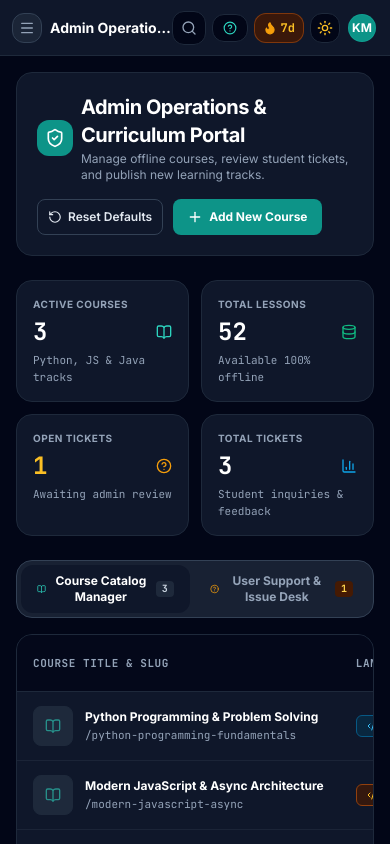
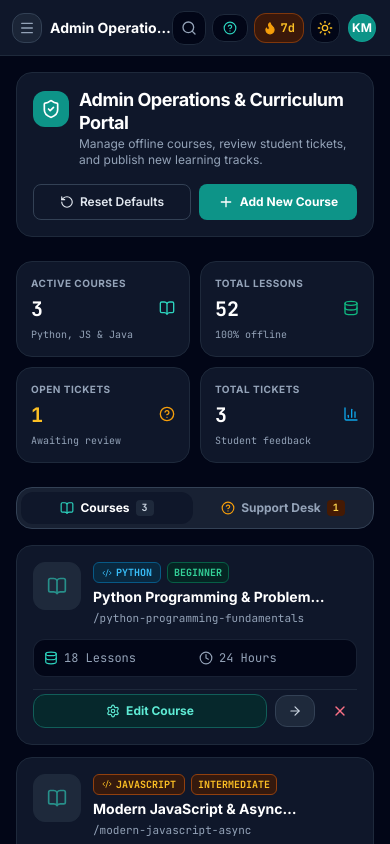
Before and after one commit to agudu50/CodeTutor-Africa, a React (Vite) app: page /admin in a window 390 px wide. Built offline with nearby package versions, Linux system fonts and the light colour scheme.

Commit message:
enhanced the admin dashboard

```diff
--- a/src/features/admin/components/CourseListTable.tsx
+++ b/src/features/admin/components/CourseListTable.tsx
@@ -22,8 +22,135 @@ export const CourseListTable: React.FC<CourseListTableProps> = memo(({
   onEditCourse,
   onDeleteCourse,
 }) => {
+  if (courses.length === 0) {
     return (
-    <div className="rounded-2xl border border-slate-200 dark:border-slate-800 bg-white dark:bg-slate-900 shadow-xs overflow-hidden">
+      <div className="rounded-2xl border border-slate-200 dark:border-slate-800 bg-white dark:bg-slate-900 shadow-xs p-12 text-center text-slate-500 dark:text-slate-400 space-y-2">
+        <BookOpen className="w-8 h-8 mx-auto text-slate-400 opacity-60" />
+        <p className="font-bold text-sm text-slate-900 dark:text-white">No courses published yet.</p>
+        <p className="text-xs text-slate-400">Click &quot;Add New Course&quot; to publish your first learning track.</p>
+      </div>
+    )
+  }
+
+  const getDifficultyBadge = (diff: string) => {
+    switch (diff) {
+      case 'beginner':
+        return 'bg-emerald-50 dark:bg-emerald-950/70 text-emerald-700 dark:text-emerald-400 border-emerald-200 dark:border-emerald-800'
+      case 'intermediate':
+        return 'bg-amber-50 dark:bg-amber-950/70 text-amber-700 dark:text-amber-400 border-amber-200 dark:border-amber-800'
+      default:
+        return 'bg-rose-50 dark:bg-rose-950/70 text-rose-700 dark:text-rose-400 border-rose-200 dark:border-rose-800'
+    }
+  }
+
+  const getLanguageBadge = (lang: string) => {
+    switch (lang) {
+      case 'python':
+        return 'bg-sky-50 dark:bg-sky-950/70 text-sky-700 dark:text-sky-400 border-sky-200 dark:border-sky-800'
+      case 'javascript':
+        return 'bg-amber-50 dark:bg-amber-950/70 text-amber-700 dark:text-amber-400 border-amber-200 dark:border-amber-800'
+      default:
+        return 'bg-purple-50 dark:bg-purple-950/70 text-purple-700 dark:text-purple-400 border-purple-200 dark:border-purple-800'
+    }
+  }
+
+  return (
+    <div className="space-y-3">
+      {/* ═══════════════════════════════════════════════════════════════
+          MOBILE VIEW: TOUCH-FRIENDLY CARD FEED (block md:hidden)
+          ═══════════════════════════════════════════════════════════════ */}
+      <div className="grid grid-cols-1 gap-3 md:hidden">
+        {courses.map((course) => (
+          <div
+            key={course.id}
+            className="p-4 rounded-2xl border border-slate-200 dark:border-slate-800 bg-white dark:bg-slate-900 shadow-2xs space-y-3"
+          >
+            {/* Header: Thumbnail + Title */}
+            <div className="flex items-start gap-3">
+              <div className="w-12 h-12 rounded-xl overflow-hidden border border-slate-200 dark:border-slate-800 bg-slate-100 dark:bg-slate-800 shrink-0 flex items-center justify-center">
+                {course.thumbnailUrl ? (
+                  <img
+                    src={course.thumbnailUrl}
+                    alt={course.title}
+                    className="w-full h-full object-cover"
+                  />
+                ) : (
+                  <BookOpen className="w-5 h-5 text-brand-600 dark:text-brand-400 opacity-60" />
+                )}
+              </div>
+
+              <div className="space-y-1 min-w-0 flex-1">
+                <div className="flex items-center gap-1.5 flex-wrap">
+                  <span className={`inline-flex items-center gap-1 px-2 py-0.5 rounded-md text-[10px] font-bold uppercase border font-mono ${getLanguageBadge(course.language)}`}>
+                    <Code2 className="w-2.5 h-2.5" />
+                    <span>{course.language}</span>
+                  </span>
+                  <span className={`inline-flex items-center px-1.5 py-0.5 rounded-md text-[10px] font-bold uppercase border font-mono ${getDifficultyBadge(course.difficulty)}`}>
+                    {course.difficulty}
+                  </span>
+                </div>
+                <h4 className="font-bold text-sm text-slate-900 dark:text-white leading-snug line-clamp-1">
+                  {course.title}
+                </h4>
+                <p className="text-[11px] font-mono text-slate-400 truncate">
+                  /{course.slug}
+                </p>
+              </div>
+            </div>
+
+            {/* Metrics Sub-bar */}
+            <div className="grid grid-cols-2 gap-2 p-2.5 rounded-xl bg-slate-50 dark:bg-slate-950 border border-slate-200 dark:border-slate-800/80 text-xs font-mono text-slate-600 dark:text-slate-400">
+              <div className="flex items-center gap-1.5">
+                <Database className="w-3.5 h-3.5 text-brand-600 dark:text-brand-400" />
+                <span>{course.totalLessons} Lessons</span>
+              </div>
+              <div className="flex items-center gap-1.5">
+                <Clock className="w-3.5 h-3.5 text-slate-400" />
+                <span>{course.estimatedHours} Hours</span>
+              </div>
+            </div>
+
+            {/* Action Bar */}
+            <div className="flex items-center gap-2 pt-1 border-t border-slate-100 dark:border-slate-800">
+              <button
+                type="button"
+                onClick={() => onEditCourse(course)}
+                className="flex-1 py-2 px-3 rounded-xl bg-brand-50 dark:bg-brand-950/70 text-brand-700 dark:text-brand-300 border border-brand-200 dark:border-brand-800 text-xs font-bold flex items-center justify-center gap-1.5 hover:bg-brand-100 cursor-pointer"
+              >
+                <Settings className="w-3.5 h-3.5" />
+                <span>Edit Course</span>
+              </button>
+
+              <Link
+                to={`/learning/courses/${course.id}`}
+                className="py-2 px-3 rounded-xl bg-slate-100 dark:bg-slate-800 text-slate-700 dark:text-slate-300 border border-slate-200 dark:border-slate-700 text-xs font-semibold flex items-center justify-center gap-1"
+                title="Preview"
+              >
+                <ArrowRight className="w-3.5 h-3.5" />
+                <span className="hidden xs:inline">Preview</span>
+              </Link>
+
+              <button
+                type="button"
+                onClick={() => {
+                  if (confirm(`Are you sure you want to delete "${course.title}"?`)) {
+                    onDeleteCourse(course.id)
+                  }
+                }}
+                className="p-2 rounded-xl text-rose-600 dark:text-rose-400 hover:bg-rose-50 dark:hover:bg-rose-950/50 border border-transparent hover:border-rose-200 transition-colors cursor-pointer"
+                title="Delete"
+              >
+                <X className="w-4 h-4" />
+              </button>
+            </div>
+          </div>
+        ))}
+      </div>
+
+      {/* ═══════════════════════════════════════════════════════════════
+          DESKTOP VIEW: FULL DATA TABLE (hidden md:block)
+          ═══════════════════════════════════════════════════════════════ */}
+      <div className="hidden md:block rounded-2xl border border-slate-200 dark:border-slate-800 bg-white dark:bg-slate-900 shadow-xs overflow-hidden">
         <div className="overflow-x-auto">
           <table className="w-full text-left text-xs border-collapse">
             <thead>
@@ -37,31 +164,7 @@ export const CourseListTable: React.FC<CourseListTableProps> = memo(({
               </tr>
             </thead>
             <tbody className="divide-y divide-slate-100 dark:divide-slate-800/80 font-sans">
-            {courses.length === 0 ? (
-              <tr>
-                <td colSpan={6} className="py-12 text-center text-slate-500 dark:text-slate-400">
-                  <BookOpen className="w-8 h-8 mx-auto text-slate-400 mb-2 opacity-60" />
-                  <p className="font-semibold">No courses created yet.</p>
-                  <p className="text-xs text-slate-400">Click &quot;Add New Course&quot; to publish your first track.</p>
-                </td>
-              </tr>
-            ) : (
-              courses.map((course) => {
-                const diffBadge =
-                  course.difficulty === 'beginner'
-                    ? 'bg-emerald-50 dark:bg-emerald-950/70 text-emerald-700 dark:text-emerald-400 border-emerald-200 dark:border-emerald-800'
-                    : course.difficulty === 'intermediate'
-                    ? 'bg-amber-50 dark:bg-amber-950/70 text-amber-700 dark:text-amber-400 border-amber-200 dark:border-amber-800'
-                    : 'bg-rose-50 dark:bg-rose-950/70 text-rose-700 dark:text-rose-400 border-rose-200 dark:border-rose-800'
-
-                const langBadge =
-                  course.language === 'python'
-                    ? 'bg-sky-50 dark:bg-sky-950/70 text-sky-700 dark:text-sky-400 border-sky-200 dark:border-sky-800'
-                    : course.language === 'javascript'
-                    ? 'bg-amber-50 dark:bg-amber-950/70 text-amber-700 dark:text-amber-400 border-amber-200 dark:border-amber-800'
-                    : 'bg-purple-50 dark:bg-purple-950/70 text-purple-700 dark:text-purple-400 border-purple-200 dark:border-purple-800'
-
-                return (
+              {courses.map((course) => (
                 <tr
                   key={course.id}
                   className="hover:bg-slate-50/60 dark:hover:bg-slate-800/40 transition-colors"
@@ -93,7 +196,7 @@ export const CourseListTable: React.FC<CourseListTableProps> = memo(({
 
                   {/* Language */}
                   <td className="py-3.5 px-4 font-mono">
-                      <span className={`inline-flex items-center gap-1 px-2.5 py-0.5 rounded-md text-[10px] font-bold uppercase border ${langBadge}`}>
+                    <span className={`inline-flex items-center gap-1 px-2.5 py-0.5 rounded-md text-[10px] font-bold uppercase border ${getLanguageBadge(course.language)}`}>
                       <Code2 className="w-3 h-3" />
                       <span>{course.language}</span>
                     </span>
@@ -101,7 +204,7 @@ export const CourseListTable: React.FC<CourseListTableProps> = memo(({
 
                   {/* Difficulty */}
                   <td className="py-3.5 px-4 font-mono">
-                      <span className={`inline-flex items-center px-2 py-0.5 rounded-md text-[10px] font-bold uppercase border ${diffBadge}`}>
+                    <span className={`inline-flex items-center px-2 py-0.5 rounded-md text-[10px] font-bold uppercase border ${getDifficultyBadge(course.difficulty)}`}>
                       {course.difficulty}
                     </span>
                   </td>
@@ -159,11 +262,10 @@ export const CourseListTable: React.FC<CourseListTableProps> = memo(({
                     </div>
                   </td>
                 </tr>
-                )
-              })
-            )}
+              ))}
             </tbody>
           </table>
+        </div>
       </div>
     </div>
   )
--- a/src/features/admin/pages/AdminDashboardPage.tsx
+++ b/src/features/admin/pages/AdminDashboardPage.tsx
@@ -92,17 +92,17 @@ export const AdminDashboardPage: React.FC = () => {
         </div>
       )}
 
-      {/* ═══════════════════════════════════════════════════════════════
+      {/* ═══════════════════════════════════════════════════════════
           ADMIN PORTAL HEADER BANNER
           ═══════════════════════════════════════════════════════════════ */}
-      <div className="flex flex-col sm:flex-row sm:items-center sm:justify-between gap-4 p-5 sm:p-6 rounded-2xl border border-slate-200 dark:border-slate-800 bg-white dark:bg-slate-900 shadow-xs">
+      <div className="flex flex-col sm:flex-row sm:items-center sm:justify-between gap-4 p-4 sm:p-6 rounded-2xl border border-slate-200 dark:border-slate-800 bg-white dark:bg-slate-900 shadow-xs">
         <div className="space-y-1">
-          <div className="flex items-center gap-2">
-            <div className="p-2 rounded-xl bg-brand-600 text-white shadow-xs">
+          <div className="flex items-start sm:items-center gap-2.5">
+            <div className="p-2 rounded-xl bg-brand-600 text-white shadow-xs shrink-0 mt-0.5 sm:mt-0">
               <ShieldCheck className="w-5 h-5" />
             </div>
             <div>
-              <h1 className="text-xl sm:text-2xl font-bold tracking-tight text-slate-900 dark:text-white">
+              <h1 className="text-lg sm:text-2xl font-bold tracking-tight text-slate-900 dark:text-white leading-tight">
                 Admin Operations & Curriculum Portal
               </h1>
               <p className="text-xs text-slate-500 dark:text-slate-400 mt-0.5">
@@ -112,7 +112,7 @@ export const AdminDashboardPage: React.FC = () => {
           </div>
         </div>
 
-        <div className="flex items-center gap-2.5 shrink-0">
+        <div className="grid grid-cols-2 sm:flex items-center gap-2 sm:gap-2.5 w-full sm:w-auto shrink-0">
           <Button
             variant="outline"
             size="sm"
@@ -123,7 +123,7 @@ export const AdminDashboardPage: React.FC = () => {
                 setToastMessage('Courses reset to defaults.')
               }
             }}
-            className="h-9 text-xs font-semibold"
+            className="h-9 text-xs font-semibold justify-center"
             leftIcon={<RotateCcw className="w-3.5 h-3.5" />}
           >
             Reset Defaults
@@ -133,7 +133,7 @@ export const AdminDashboardPage: React.FC = () => {
             variant="primary"
             size="sm"
             onClick={handleCreateNewCourse}
-            className="h-9 font-bold bg-brand-600 hover:bg-brand-700 text-white shadow-xs px-3.5"
+            className="h-9 font-bold bg-brand-600 hover:bg-brand-700 text-white shadow-xs px-3.5 justify-center"
             leftIcon={<Plus className="w-4 h-4" />}
           >
             Add New Course
@@ -144,64 +144,64 @@ export const AdminDashboardPage: React.FC = () => {
       {/* ═══════════════════════════════════════════════════════════════
           HIGH-LEVEL SUMMARY METRICS
           ═══════════════════════════════════════════════════════════════ */}
-      <div className="grid grid-cols-2 lg:grid-cols-4 gap-3 sm:gap-4 font-mono">
-        <div className="p-4 rounded-2xl border border-slate-200 dark:border-slate-800 bg-white dark:bg-slate-900 shadow-xs space-y-1">
+      <div className="grid grid-cols-2 lg:grid-cols-4 gap-2.5 sm:gap-4 font-mono">
+        <div className="p-3.5 sm:p-4 rounded-2xl border border-slate-200 dark:border-slate-800 bg-white dark:bg-slate-900 shadow-xs space-y-1">
           <span className="text-[10px] uppercase font-sans font-bold text-slate-400 block tracking-wider">
             Active Courses
           </span>
           <div className="flex items-baseline justify-between">
-            <span className="text-2xl font-bold text-slate-900 dark:text-white">
+            <span className="text-xl sm:text-2xl font-bold text-slate-900 dark:text-white">
               {courses.length}
             </span>
             <BookOpen className="w-4 h-4 text-brand-600 dark:text-brand-400" />
           </div>
-          <span className="text-[11px] text-slate-500 dark:text-slate-400 block">
-            Python, JS & Java tracks
+          <span className="text-[10px] sm:text-[11px] text-slate-500 dark:text-slate-400 block truncate">
+            Python, JS & Java
           </span>
         </div>
 
-        <div className="p-4 rounded-2xl border border-slate-200 dark:border-slate-800 bg-white dark:bg-slate-900 shadow-xs space-y-1">
+        <div className="p-3.5 sm:p-4 rounded-2xl border border-slate-200 dark:border-slate-800 bg-white dark:bg-slate-900 shadow-xs space-y-1">
           <span className="text-[10px] uppercase font-sans font-bold text-slate-400 block tracking-wider">
             Total Lessons
           </span>
           <div className="flex items-baseline justify-between">
-            <span className="text-2xl font-bold text-slate-900 dark:text-white">
+            <span className="text-xl sm:text-2xl font-bold text-slate-900 dark:text-white">
               {totalLessons}
             </span>
             <Database className="w-4 h-4 text-emerald-500" />
           </div>
-          <span className="text-[11px] text-slate-500 dark:text-slate-400 block">
-            Available 100% offline
+          <span className="text-[10px] sm:text-[11px] text-slate-500 dark:text-slate-400 block truncate">
+            100% offline
           </span>
         </div>
 
-        <div className="p-4 rounded-2xl border border-slate-200 dark:border-slate-800 bg-white dark:bg-slate-900 shadow-xs space-y-1">
+        <div className="p-3.5 sm:p-4 rounded-2xl border border-slate-200 dark:border-slate-800 bg-white dark:bg-slate-900 shadow-xs space-y-1">
           <span className="text-[10px] uppercase font-sans font-bold text-slate-400 block tracking-wider">
             Open Tickets
           </span>
           <div className="flex items-baseline justify-between">
-            <span className={`text-2xl font-bold ${openIssuesCount > 0 ? 'text-amber-600 dark:text-amber-400' : 'text-slate-900 dark:text-white'}`}>
+            <span className={`text-xl sm:text-2xl font-bold ${openIssuesCount > 0 ? 'text-amber-600 dark:text-amber-400' : 'text-slate-900 dark:text-white'}`}>
               {openIssuesCount}
             </span>
             <HelpCircle className="w-4 h-4 text-amber-500" />
           </div>
-          <span className="text-[11px] text-slate-500 dark:text-slate-400 block">
-            Awaiting admin review
+          <span className="text-[10px] sm:text-[11px] text-slate-500 dark:text-slate-400 block truncate">
+            Awaiting review
           </span>
         </div>
 
-        <div className="p-4 rounded-2xl border border-slate-200 dark:border-slate-800 bg-white dark:bg-slate-900 shadow-xs space-y-1">
+        <div className="p-3.5 sm:p-4 rounded-2xl border border-slate-200 dark:border-slate-800 bg-white dark:bg-slate-900 shadow-xs space-y-1">
           <span className="text-[10px] uppercase font-sans font-bold text-slate-400 block tracking-wider">
             Total Tickets
           </span>
           <div className="flex items-baseline justify-between">
-            <span className="text-2xl font-bold text-slate-900 dark:text-white">
+            <span className="text-xl sm:text-2xl font-bold text-slate-900 dark:text-white">
               {issues.length}
             </span>
             <BarChart3 className="w-4 h-4 text-sky-500" />
           </div>
-          <span className="text-[11px] text-slate-500 dark:text-slate-400 block">
-            Student inquiries & feedback
+          <span className="text-[10px] sm:text-[11px] text-slate-500 dark:text-slate-400 block truncate">
+            Student feedback
           </span>
         </div>
       </div>
@@ -210,19 +210,19 @@ export const AdminDashboardPage: React.FC = () => {
           PORTAL TABS: COURSE MANAGER vs ISSUE DESK
           ═══════════════════════════════════════════════════════════════ */}
       <div className="space-y-4">
-        <div className="flex items-center gap-1 bg-slate-100 dark:bg-slate-800/80 p-1 rounded-2xl border border-slate-200 dark:border-slate-700 w-fit">
+        <div className="grid grid-cols-2 sm:flex items-center gap-1 bg-slate-100 dark:bg-slate-800/80 p-1 rounded-2xl border border-slate-200 dark:border-slate-700 w-full sm:w-fit">
           <button
             type="button"
             onClick={() => setActiveTab('courses')}
-            className={`flex items-center gap-2 px-4 py-2 rounded-xl text-xs font-bold transition-all cursor-pointer ${
+            className={`flex items-center justify-center sm:justify-start gap-1.5 sm:gap-2 px-3 sm:px-4 py-2 rounded-xl text-xs font-bold transition-all cursor-pointer whitespace-nowrap ${
               activeTab === 'courses'
                 ? 'bg-white dark:bg-slate-900 text-slate-900 dark:text-white shadow-2xs'
                 : 'text-slate-600 dark:text-slate-400 hover:text-slate-900 dark:hover:text-white'
             }`}
           >
-            <BookOpen className="w-3.5 h-3.5 text-brand-600 dark:text-brand-400" />
-            <span>Course Catalog Manager</span>
-            <span className="text-[10px] font-mono px-1.5 py-0.2 rounded bg-slate-100 dark:bg-slate-800 text-slate-600 dark:text-slate-300">
+            <BookOpen className="w-3.5 h-3.5 text-brand-600 dark:text-brand-400 shrink-0" />
+            <span className="truncate">Courses</span>
+            <span className="text-[10px] font-mono px-1.5 py-0.2 rounded bg-slate-100 dark:bg-slate-800 text-slate-600 dark:text-slate-300 shrink-0">
               {courses.length}
             </span>
           </button>
@@ -230,16 +230,16 @@ export const AdminDashboardPage: React.FC = () => {
           <button
             type="button"
             onClick={() => setActiveTab('issues')}
-            className={`flex items-center gap-2 px-4 py-2 rounded-xl text-xs font-bold transition-all cursor-pointer ${
+            className={`flex items-center justify-center sm:justify-start gap-1.5 sm:gap-2 px-3 sm:px-4 py-2 rounded-xl text-xs font-bold transition-all cursor-pointer ${
               activeTab === 'issues'
                 ? 'bg-white dark:bg-slate-900 text-slate-900 dark:text-white shadow-2xs'
                 : 'text-slate-600 dark:text-slate-400 hover:text-slate-900 dark:hover:text-white'
             }`}
           >
-            <HelpCircle className="w-3.5 h-3.5 text-amber-500" />
-            <span>User Support & Issue Desk</span>
+            <HelpCircle className="w-3.5 h-3.5 text-amber-500 shrink-0" />
+            <span className="truncate">Support Desk</span>
             {openIssuesCount > 0 && (
-              <span className="text-[10px] font-mono px-1.5 py-0.2 rounded bg-amber-100 dark:bg-amber-950 text-amber-800 dark:text-amber-300 font-bold">
+              <span className="text-[10px] font-mono px-1.5 py-0.2 rounded bg-amber-100 dark:bg-amber-950 text-amber-800 dark:text-amber-300 font-bold shrink-0">
                 {openIssuesCount}
               </span>
             )}
```
Also changed, not shown: src/features/admin/components/IssueDeskView.tsx (+27 -27 lines). Lines whose indentation alone changed are shown as unchanged.
